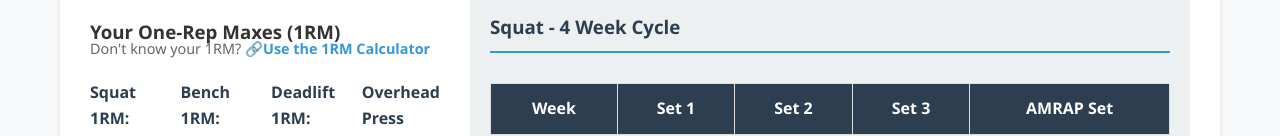
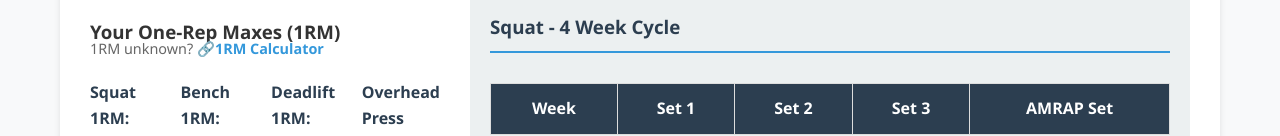
Before and after one commit to theiosif/531-pwa, a plain HTML site: page index.html in a window 1280 px wide. Shown: the part 532-668 px from the top of the page. Drawn offline with Linux system fonts and the light colour scheme.

Commit message:
visual quirk

```diff
--- a/index.html
+++ b/index.html
@@ -65,7 +65,7 @@
                 </div>
 
                 <h3>Your One-Rep Maxes (1RM)</h3>
-                <p class="helper-text">Don't know your 1RM? <a href="#1rm-calculator-section" class="inline-link"> 🔗Use the 1RM Calculator</a></p>
+                <p class="helper-text">1RM unknown? <a href="#1rm-calculator-section" class="inline-link"> 🔗1RM Calculator</a></p>
 
                 <div class="lifts-container">
                     <div class="lift-input">
```
